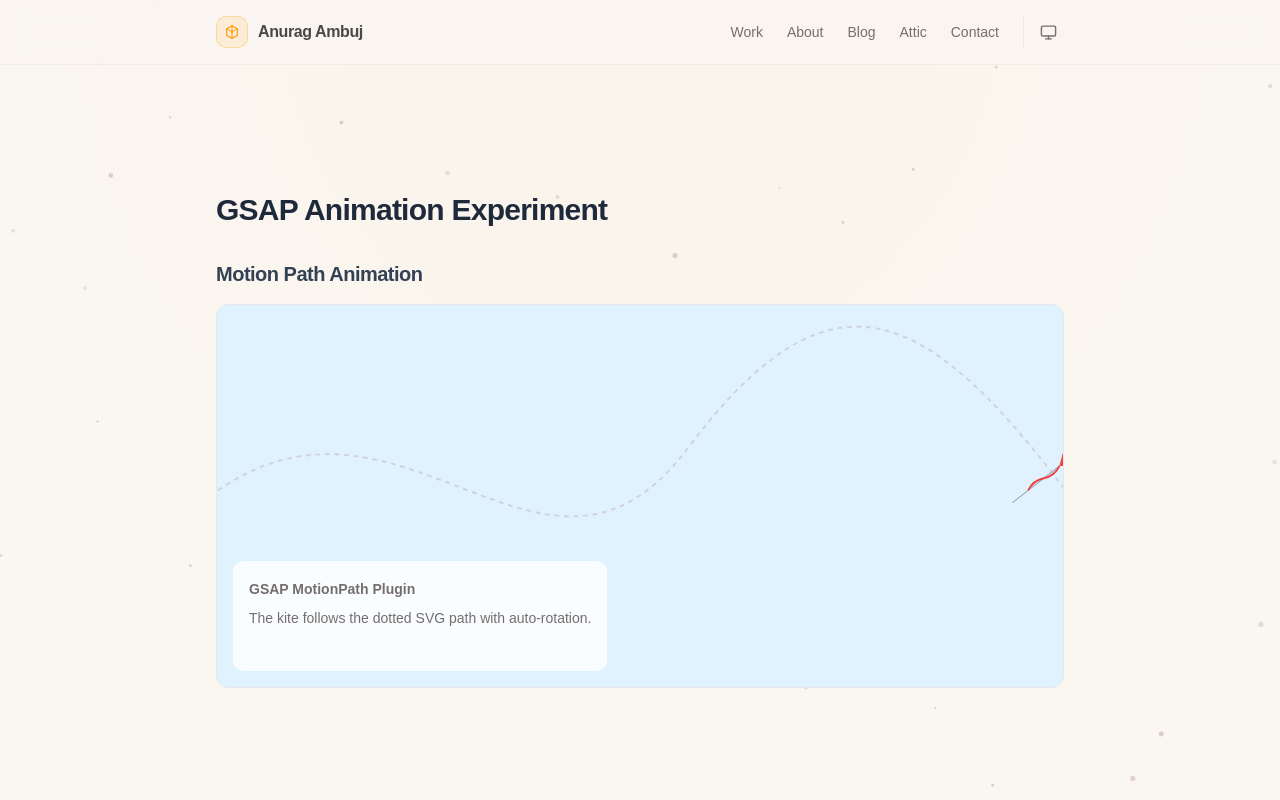
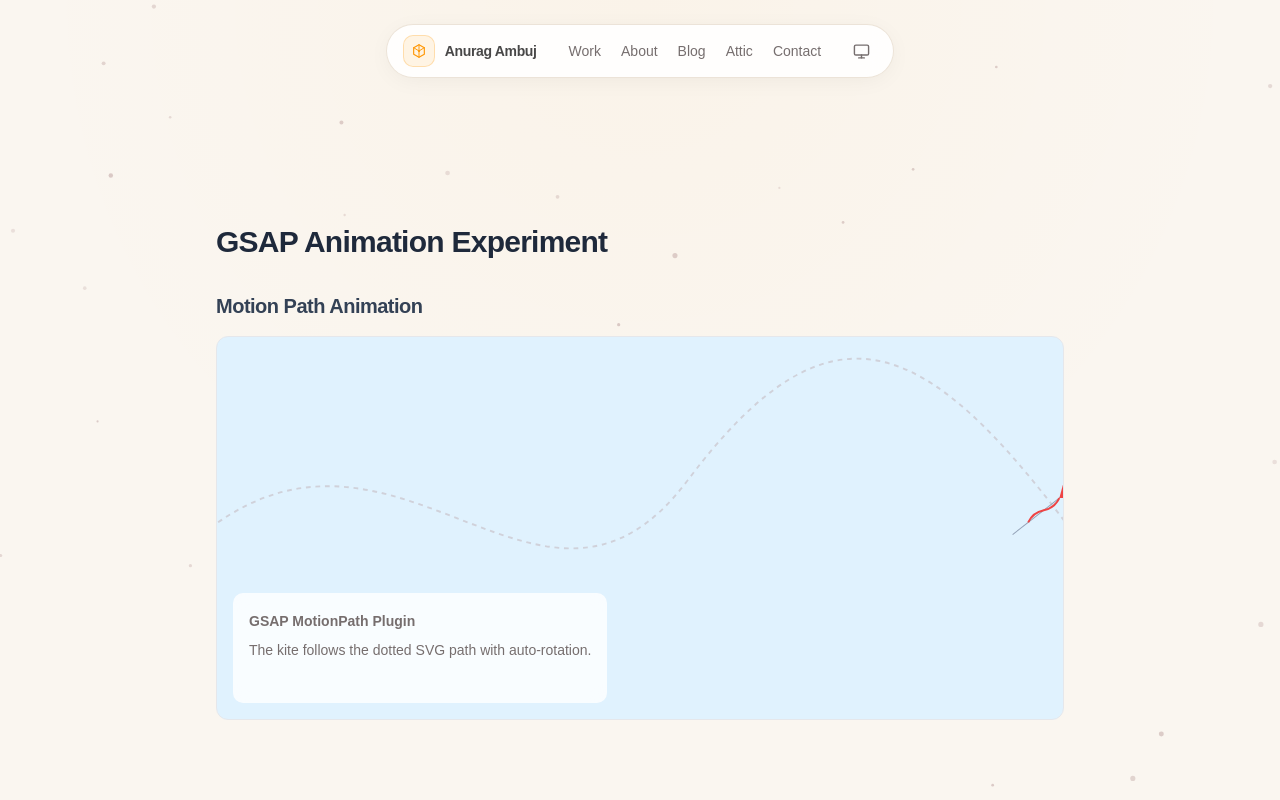
Before and after one commit to AnuragAmbuj/portfolio, a Next.js app: page /experiments/gsap-kite in a window 1280 px wide. Shown: the top 800 px of the page. Built offline with nearby package versions, Linux system fonts and the light colour scheme; a web font is replaced by a local one.

Commit message:
fix(ui): align work history header geometry and preserve floating mature navbar

```diff
--- a/src/app/layout.tsx
+++ b/src/app/layout.tsx
@@ -39,7 +39,7 @@ export default function RootLayout({
         >
           <SceneryBackground />
           <Navbar />
-          <main className="min-h-screen pt-20 sm:pt-24">
+          <main className="min-h-screen pt-28 sm:pt-32">
             {children}
           </main>
           <Footer />
--- a/src/components/features/ExperienceModern.tsx
+++ b/src/components/features/ExperienceModern.tsx
@@ -118,31 +118,31 @@ export default function ExperienceModern() {
               className="p-5 rounded-xl bg-card border border-border hover:border-primary/40 transition-colors flex flex-col justify-between"
             >
               <div>
-                {/* Header: Logo, Title, Period */}
-                <div className="flex items-start justify-between gap-3 mb-3">
-                  <div className="flex items-center gap-3">
-                    <div className="relative w-9 h-9 rounded-lg bg-muted p-1 border border-border flex items-center justify-center shrink-0 overflow-hidden">
+                {/* Header: Logo, Title, Company, Period */}
+                <div className="flex items-start gap-3.5 mb-3">
+                  <div className="relative w-10 h-10 rounded-lg bg-muted/60 p-1.5 border border-border flex items-center justify-center shrink-0 overflow-hidden mt-0.5">
                     <Image
                       src={exp.logo}
                       alt={exp.company}
-                        width={26}
-                        height={26}
-                        className="object-contain max-h-6 max-w-6"
+                      width={28}
+                      height={28}
+                      className="object-contain max-h-7 max-w-7"
                     />
                   </div>
-                    <div>
-                      <h3 className="text-sm sm:text-base font-bold text-foreground leading-snug">
+
+                  <div className="flex-1 min-w-0">
+                    <div className="flex items-baseline justify-between gap-2">
+                      <h3 className="text-sm sm:text-base font-bold text-foreground leading-snug tracking-tight">
                         {exp.role}
                       </h3>
-                      <div className="text-xs font-medium text-muted-foreground">
+                      <span className="text-[11px] font-mono font-medium text-muted-foreground whitespace-nowrap shrink-0">
+                        {exp.period}
+                      </span>
+                    </div>
+                    <div className="text-xs font-medium text-primary mt-0.5">
                       {exp.company}
                     </div>
                   </div>
-                  </div>
-
-                  <span className="text-[11px] font-semibold px-2.5 py-0.5 rounded-full bg-muted text-primary border border-border whitespace-nowrap shrink-0">
-                    {exp.period}
-                  </span>
                 </div>
 
                 {/* Specific Engineering Accomplishments */}
--- a/src/components/layout/Navbar.tsx
+++ b/src/components/layout/Navbar.tsx
@@ -27,15 +27,17 @@ export default function Navbar() {
   };
 
   return (
-    <header className="fixed top-0 left-0 right-0 z-50 w-full bg-background/80 backdrop-blur-md border-b border-border/40 transition-colors duration-200">
-      <div className="max-w-4xl mx-auto px-4 sm:px-6 h-14 sm:h-16 flex items-center justify-between">
-        {/* Concrete Logo Mark & Brand */}
+    <header className="fixed top-4 sm:top-6 left-0 right-0 z-50 flex justify-center px-4 pointer-events-none">
+      <nav
+        className="pointer-events-auto relative flex items-center justify-between gap-4 sm:gap-6 px-3.5 py-1.5 sm:px-4 sm:py-2 rounded-full bg-card/90 dark:bg-card/95 backdrop-blur-md border border-border/80 shadow-[0_4px_24px_-4px_rgba(0,0,0,0.06)] dark:shadow-[0_4px_24px_-4px_rgba(0,0,0,0.4)] w-auto max-w-[94vw] sm:max-w-fit transition-all duration-200"
+        aria-label="Main navigation"
+      >
+        {/* Concrete Architectural Systems Mark & Brand */}
         <Link
           href="/"
-          className="flex items-center gap-2.5 group py-1 text-foreground"
+          className="flex items-center gap-2.5 py-0.5 group text-foreground"
           aria-label="Anurag Ambuj - Home"
         >
-          {/* Architectural systems isometric prism */}
           <div className="w-7 h-7 sm:w-8 sm:h-8 rounded-lg bg-primary/10 border border-primary/25 flex items-center justify-center text-primary group-hover:bg-primary group-hover:text-primary-foreground transition-all duration-200">
             <svg
               viewBox="0 0 24 24"
@@ -59,13 +61,13 @@ export default function Navbar() {
               <circle cx="12" cy="12" r="1.5" fill="currentColor" />
             </svg>
           </div>
-          <span className="font-semibold text-sm sm:text-base tracking-tight text-foreground transition-colors">
+          <span className="font-semibold text-xs sm:text-sm tracking-tight text-foreground whitespace-nowrap">
             Anurag Ambuj
           </span>
         </Link>
 
-        {/* Mature Desktop Navigation Links */}
-        <nav className="hidden md:flex items-center gap-6">
+        {/* Mature Desktop Navigation Links (Restrained, no loud colored pills on hover) */}
+        <div className="hidden md:flex items-center gap-5 pl-2">
           {navLinks.map((link) => {
             const active = isLinkActive(link.href);
             return (
@@ -73,7 +75,7 @@ export default function Navbar() {
                 key={link.href}
                 href={link.href}
                 className={clsx(
-                  "relative py-1 text-sm transition-colors duration-150",
+                  "relative py-1 text-xs sm:text-sm transition-colors duration-150",
                   active
                     ? "text-foreground font-semibold"
                     : "text-muted-foreground hover:text-foreground"
@@ -81,39 +83,38 @@ export default function Navbar() {
               >
                 <span>{link.name}</span>
                 {active && (
-                  <span className="absolute -bottom-1.5 left-0 right-0 h-0.5 rounded-full bg-primary" />
+                  <span className="absolute -bottom-1 left-0 right-0 h-0.5 rounded-full bg-primary" />
                 )}
               </Link>
             );
           })}
-          <div className="pl-2 border-l border-border/50">
-            <ThemeToggle className="p-1.5 rounded-md text-muted-foreground hover:text-foreground transition-colors" />
+          <div className="pl-1">
+            <ThemeToggle className="w-8 h-8 rounded-full flex items-center justify-center text-muted-foreground hover:text-foreground hover:bg-muted/60 transition-colors" />
           </div>
-        </nav>
+        </div>
 
-        {/* Mobile Navigation Controls */}
-        <div className="flex md:hidden items-center gap-1.5">
-          <ThemeToggle className="p-1.5 rounded-md text-muted-foreground hover:text-foreground transition-colors" />
+        {/* Mobile Controls */}
+        <div className="flex md:hidden items-center gap-1">
+          <ThemeToggle className="w-8 h-8 rounded-full flex items-center justify-center text-muted-foreground hover:text-foreground transition-colors" />
           <button
             type="button"
             onClick={() => setIsOpen(!isOpen)}
-            aria-label="Toggle navigation menu"
-            className="p-1.5 rounded-md text-muted-foreground hover:text-foreground transition-colors"
+            aria-label="Toggle menu"
+            className="w-8 h-8 rounded-full flex items-center justify-center text-muted-foreground hover:text-foreground transition-colors"
           >
-            {isOpen ? <X size={20} /> : <Menu size={20} />}
+            {isOpen ? <X size={18} /> : <Menu size={18} />}
           </button>
         </div>
-      </div>
 
-      {/* Mobile Slide-down Menu */}
+        {/* Mobile Dropdown Panel */}
         {isOpen && (
           <>
             <div
-            className="fixed inset-0 top-14 sm:top-16 z-40 bg-black/30 dark:bg-black/60 backdrop-blur-xs md:hidden"
+              className="fixed inset-0 z-40 bg-black/20 dark:bg-black/50 backdrop-blur-[2px] md:hidden pointer-events-auto"
               onClick={() => setIsOpen(false)}
             />
-          <div className="relative z-50 bg-background/98 backdrop-blur-xl border-b border-border px-4 py-3 md:hidden">
-            <nav className="flex flex-col space-y-1 max-w-4xl mx-auto">
+            <div className="absolute top-[calc(100%+0.5rem)] left-0 right-0 z-50 p-2 rounded-2xl bg-card/95 dark:bg-card/95 backdrop-blur-xl border border-border shadow-xl md:hidden">
+              <nav className="flex flex-col space-y-1">
                 {navLinks.map((link) => {
                   const active = isLinkActive(link.href);
                   return (
@@ -122,9 +123,9 @@ export default function Navbar() {
                       href={link.href}
                       onClick={() => setIsOpen(false)}
                       className={clsx(
-                      "flex items-center justify-between px-3 py-2.5 rounded-lg text-sm transition-colors",
+                        "flex items-center justify-between px-3.5 py-2.5 rounded-xl text-sm transition-colors",
                         active
-                        ? "text-foreground font-semibold bg-muted/50"
+                          ? "text-foreground font-semibold bg-muted/60"
                           : "text-muted-foreground hover:text-foreground hover:bg-muted/30"
                       )}
                     >
@@ -139,6 +140,7 @@ export default function Navbar() {
             </div>
           </>
         )}
+      </nav>
     </header>
   );
 }
```
Lines whose indentation alone changed are shown as unchanged.
